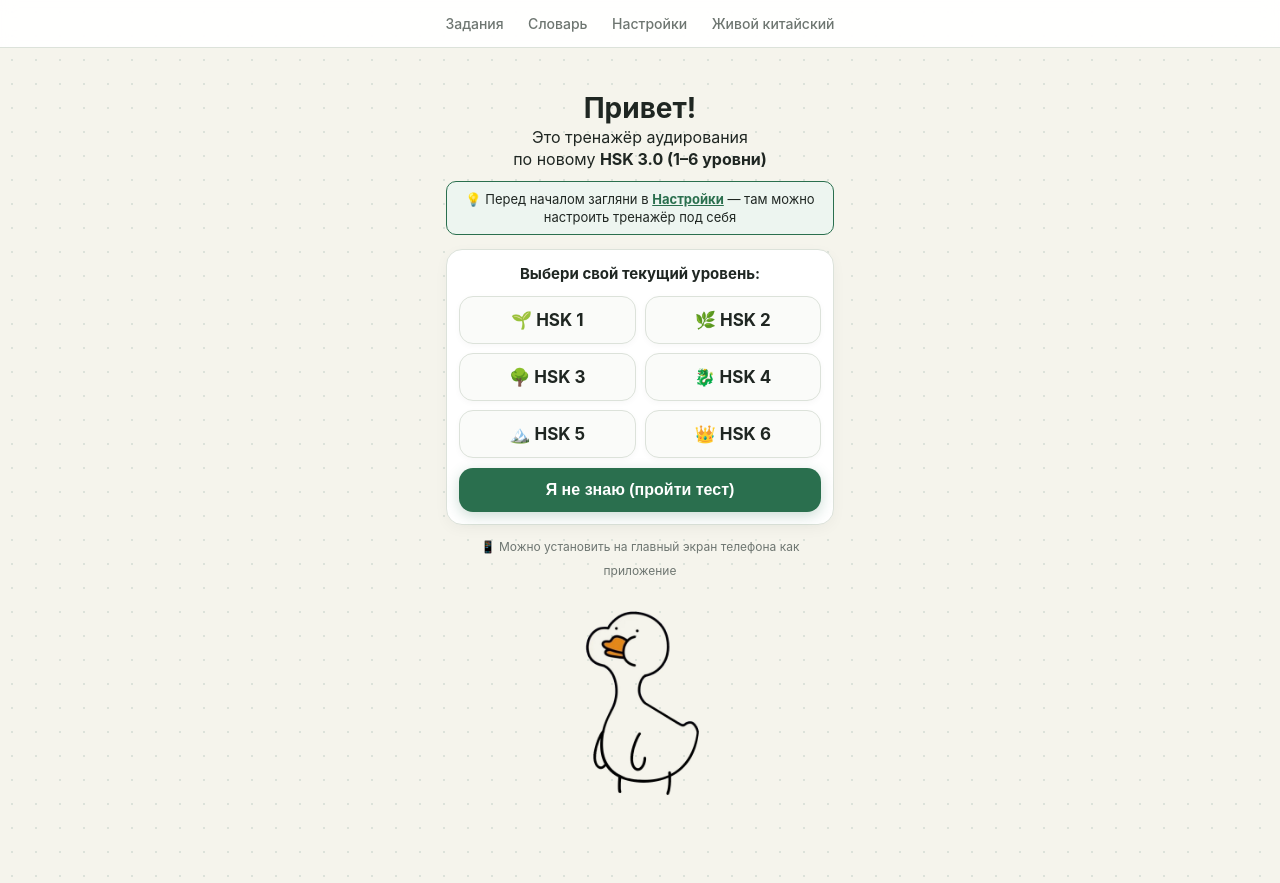
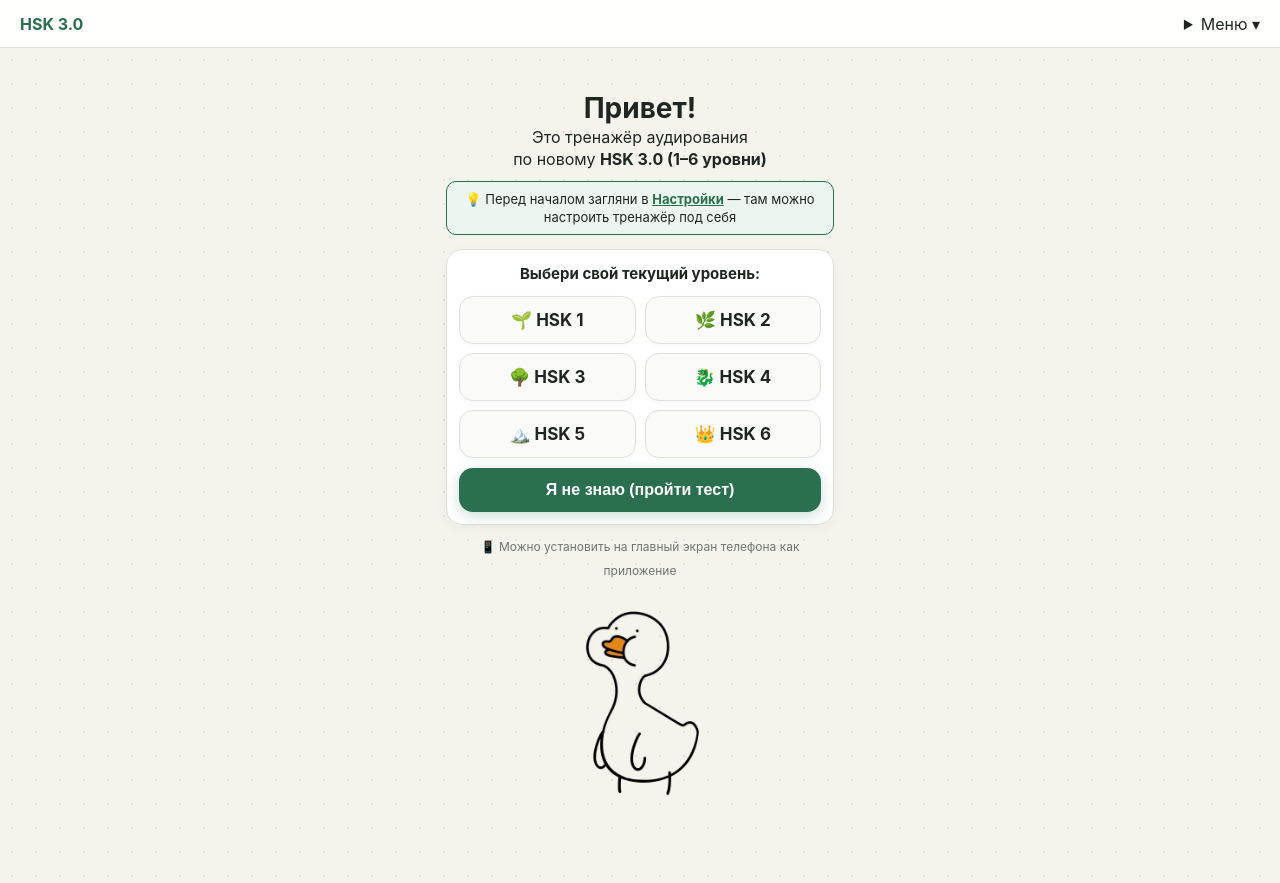
Before and after one commit to alinalinkova0-spec/audio-hsk, a plain HTML site: page index.html in a window 1280 px wide. Drawn offline with Linux system fonts and the light colour scheme.

Commit message:
Update index.html

```diff
--- a/index.html
+++ b/index.html
@@ -11,16 +11,20 @@
   <link rel="stylesheet" href="css/style.css">
 </head>
 <body>
- <header class="topbar" style="justify-content:center;">
-  <nav style="margin:0 auto;">
-    <a href="#/">Задания</a>
-    <a href="#/stats">Словарь</a>
-    <a href="#/settings">Настройки</a>
-    <a href="#/live"> Живой китайский</a>
-  </nav>
-</header>
+  <header class="topbar">
+    <a class="logo" href="#/">HSK 3.0</a>
+    <details class="nav-dropdown" id="topMenu">
+      <summary class="nav-toggle">Меню <span class="nav-arrow">▾</span></summary>
+      <nav class="nav-list">
+        <a href="#/">Задания</a>
+        <a href="#/stats">Словарь</a>
+        <a href="#/live">Живой китайский</a>
+        <a href="#/settings">Настройки</a>
+      </nav>
+    </details>
+  </header>
   <main id="app"></main>
-<script type="module" src="js/app.js?v=56"></script>
+<script type="module" src="js/app.js?v=60"></script>
   <script>
   if ('serviceWorker' in navigator) {
       navigator.serviceWorker.register('./sw.js');
```
